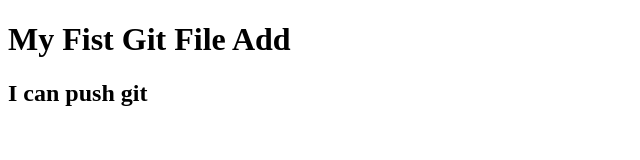
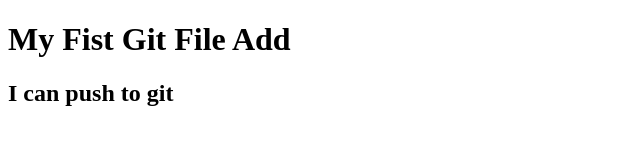
Before and after one commit to Anuwar-Hosain/git-file, a plain HTML site: page index.html in a window 1280 px wide. Shown: the full height of the page, 0-640 px from the left. Drawn offline with Linux system fonts and the light colour scheme.

Commit message:
Update index.html

```diff
--- a/index.html
+++ b/index.html
@@ -8,6 +8,6 @@
   </head>
   <body>
     <h1>My Fist Git File Add</h1>
-    <h2>I can push git</h2>
+    <h2>I can push to git</h2>
   </body>
 </html>
```
